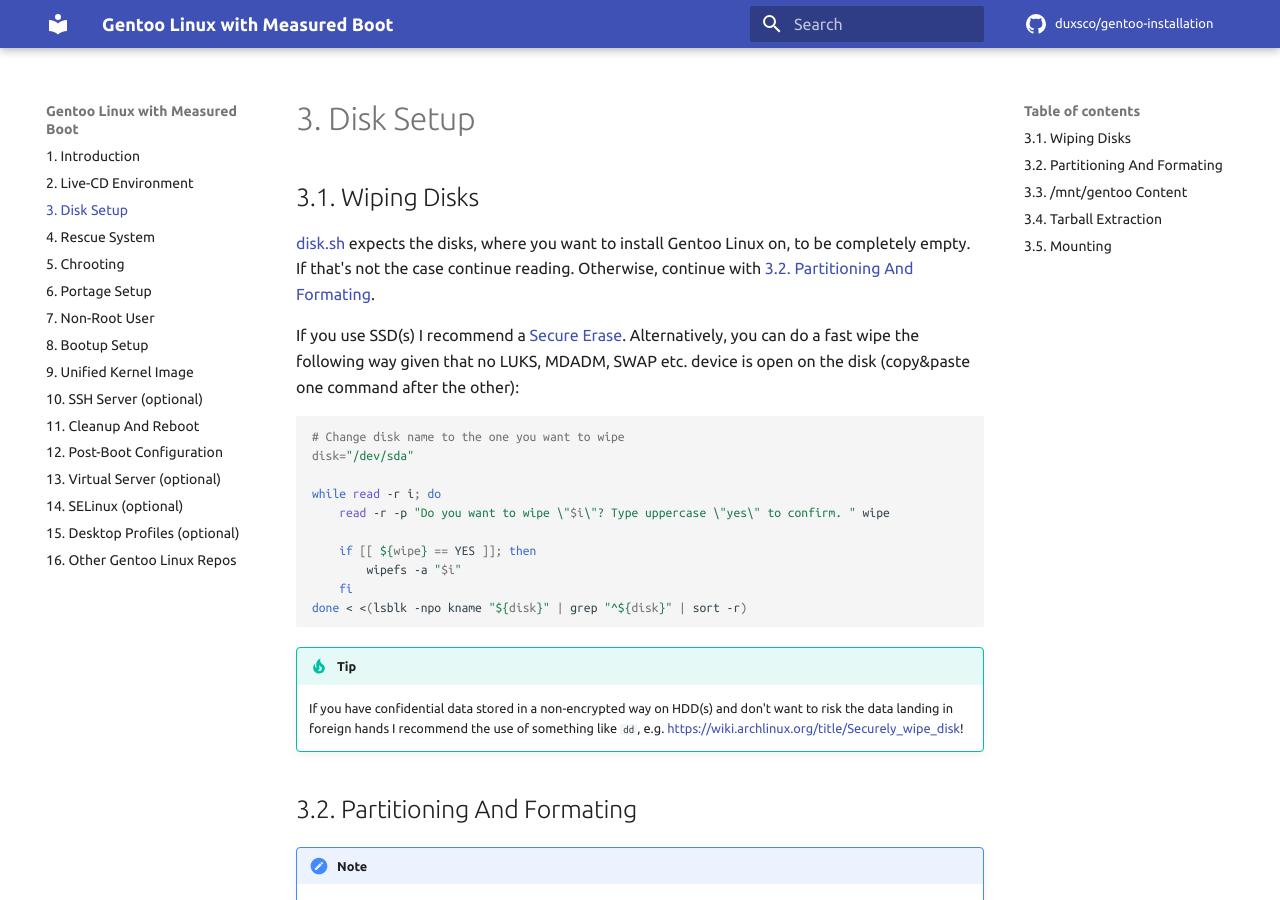
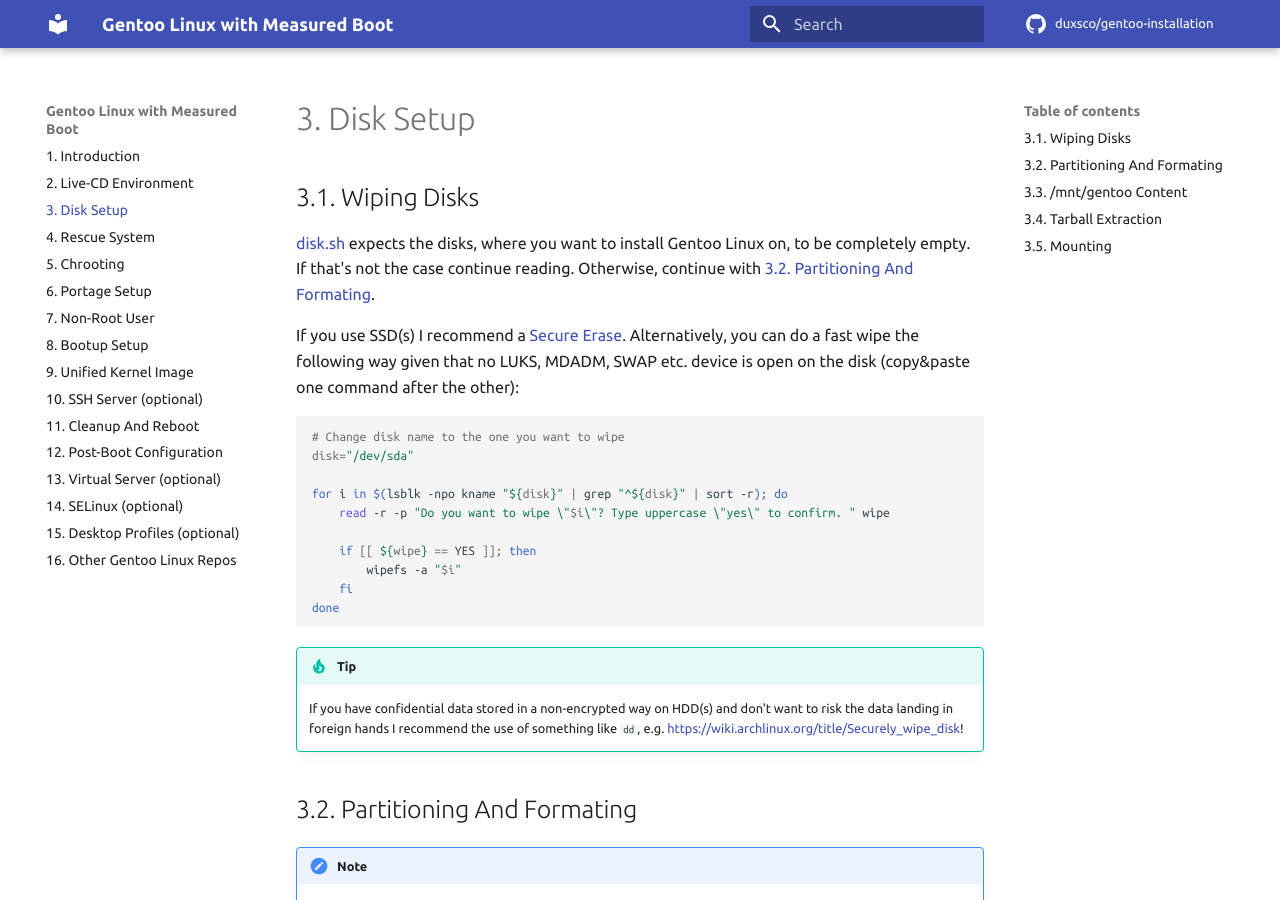
Before and after one commit to duxsco/gentoo-installation, an MkDocs documentation site: the page built from docs/disk_setup.md, in a window 1280 px wide and 900 px high. Built offline with MkDocs 1.6.1 and Material for MkDocs 9.7.7, drawn with Linux system fonts in a browser that asks for light colours; comment, search, counter and statistics services are not loaded.

Commit message:
Fix code for disk wipe

````diff
--- a/docs/disk_setup.md
+++ b/docs/disk_setup.md
@@ -8,13 +8,13 @@ If you use SSD(s) I recommend a [Secure Erase](https://wiki.archlinux.org/title/
 # Change disk name to the one you want to wipe
 disk="/dev/sda"
 
-while read -r i; do
+for i in $(lsblk -npo kname "${disk}" | grep "^${disk}" | sort -r); do
     read -r -p "Do you want to wipe \"$i\"? Type uppercase \"yes\" to confirm. " wipe
 
     if [[ ${wipe} == YES ]]; then
         wipefs -a "$i"
     fi
-done < <(lsblk -npo kname "${disk}" | grep "^${disk}" | sort -r)
+done
 ```
 
 !!! tip
````
